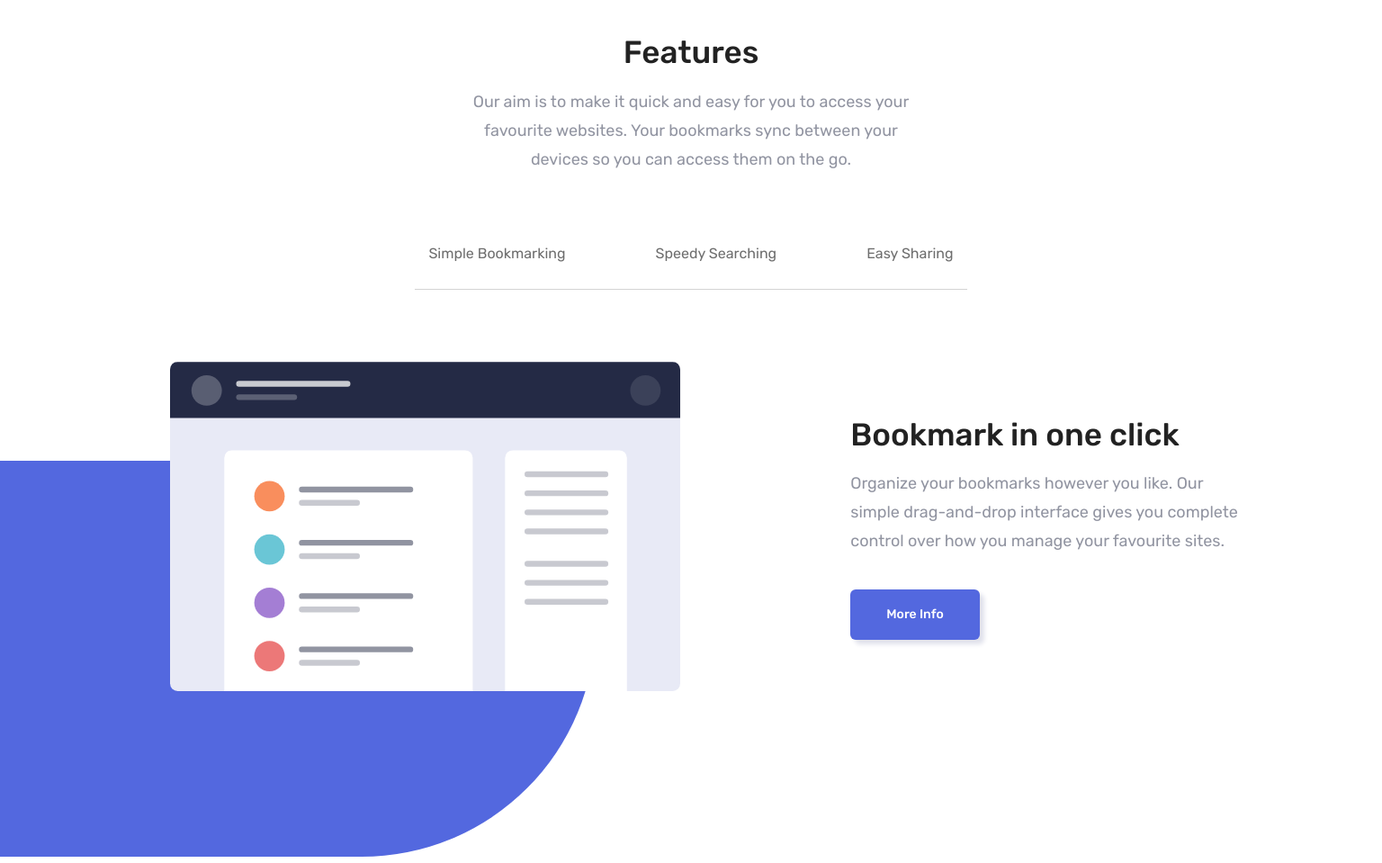
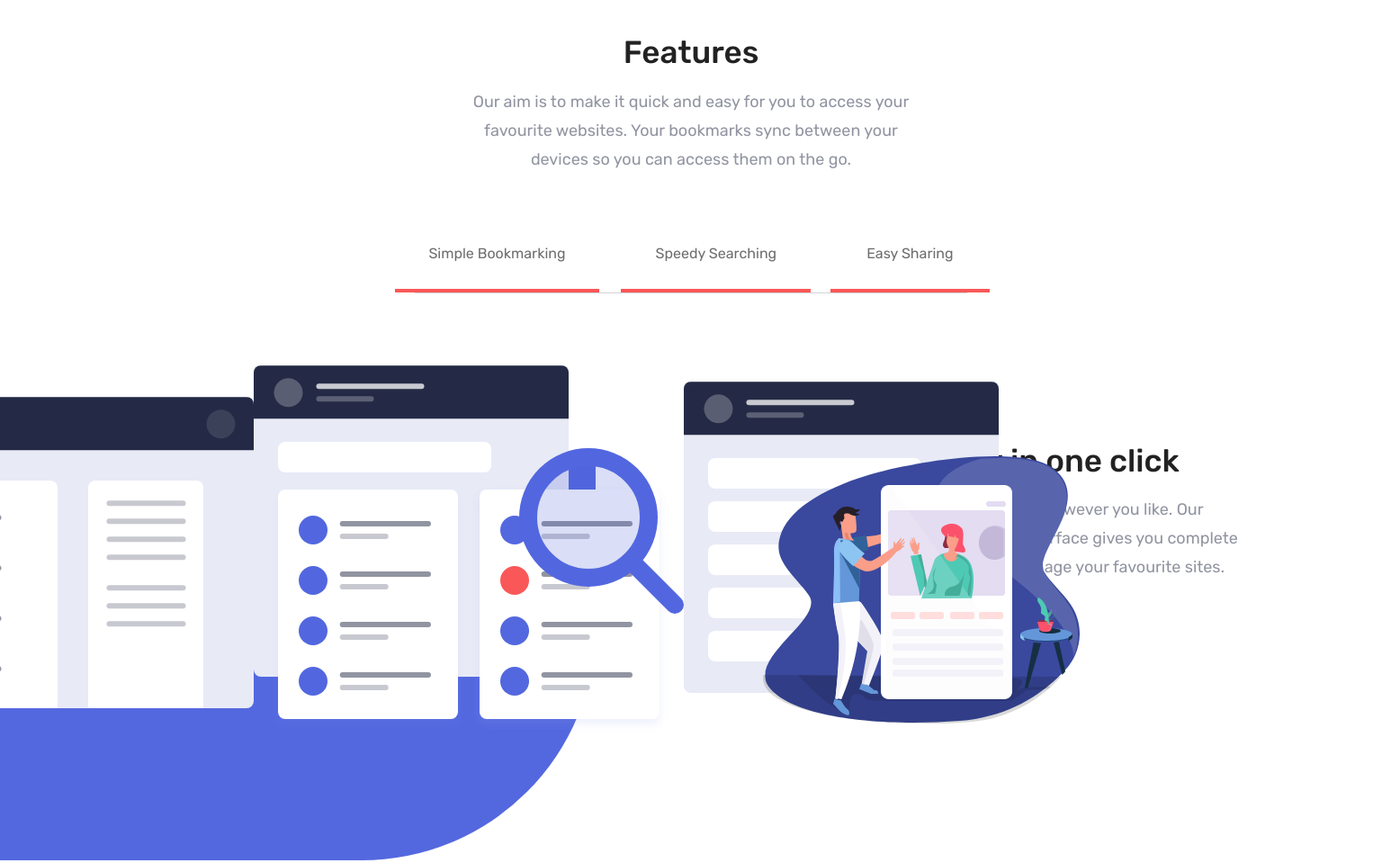
Before and after one commit to tomi-iwamoto/bookmark, a website built with Parcel: page index.html in a window 1536 px wide. Shown: the part 873-1832 px from the top of the page at 90% size. Built offline with nearby package versions, Linux system fonts and the light colour scheme.

Commit message:
Began adding JS for features tab

```diff
--- a/css/main.css
+++ b/css/main.css
@@ -258,6 +258,23 @@ header {
   justify-content: center;
   align-items: center;
 }
+
+.divider1 {
+  width:30%;
+  background-color: hsl(0, 94%, 66%);
+  height:2px;
+}
+.divider2 {
+  width:30%;
+  background-color: hsl(0, 94%, 66%);
+  height:2px;
+}
+.divider3 {
+  width:30%;
+  background-color: hsl(0, 94%, 66%);
+  height:2px;
+}
+
 
 .features-wrap {
   width:100%;
@@ -889,6 +906,26 @@ footer button {
   flex-direction: row;
 }
 
+.category-wrap {
+  display:flex;
+  flex-direction: column;
+  justify-content: center;
+  align-items: center;
+}
+
+.divider1 {
+  width:90%;
+  height:4px;
+}
+.divider2 {
+  width:90%;
+  height:4px;
+}
+.divider3 {
+  width:90%;
+  height:4px;
+}
+
 .features-category {
   padding:30px 50px;
 }
--- a/index.html
+++ b/index.html
@@ -86,13 +86,27 @@
 
       <div class="features-tabs">
         <div class="divider"></div>
-        <div class="features-category">Simple Bookmarking</div>
+
+        <div class="category-wrap">
+        <div id="cat1" class="features-category">Simple Bookmarking</div>
+        <div class="divider1"></div>
+      </div>
 
         <div class="divider"></div>
-        <div class="features-category">Speedy Searching</div>
+
+        <div class="category-wrap">
+        <div id="cat2" class="features-category">Speedy Searching</div>
+        <div class="divider2"></div>
+        </div>
+
 
         <div class="divider"></div>
-        <div class="features-category">Easy Sharing</div>
+
+        <div class="category-wrap">
+        <div id="cat3" class="features-category">Easy Sharing</div>
+        <div class="divider3"></div>
+        </div>
+
 
         <div class="divider"></div>
       </div>
@@ -101,7 +115,9 @@
 
       <div class="features-wrap">
         <div class="features-img">
-          <img src="img/illustration-features-tab-1.svg" alt="features">
+          <img id="featuresImg1" src="img/illustration-features-tab-1.svg" alt="features">
+          <img id="featuresImg2" src="img/illustration-features-tab-2.svg" alt="features2">
+          <img id="featuresImg3" src="img/illustration-features-tab-3.svg" alt="features3">
           <!---get from JS-->
           <div class="features-img-background"></div>
         </div>
--- a/js/main.js
+++ b/js/main.js
@@ -12,6 +12,28 @@ let arrowClose3 = document.getElementById('arrowClose3');
 let arrowOpen3 = document.getElementById('arrowOpen3');
 let arrowClose4 = document.getElementById('arrowClose4');
 let arrowOpen4 = document.getElementById('arrowOpen4');
+
+let cat1 = document.getElementById('cat1');
+let cat2 = document.getElementById('cat2');
+let cat3 = document.getElementById('cat3');
+
+let featuresImg1 = document.getElementById('featuresImg1');
+let featuresImg2 = document.getElementById('featuresImg2');
+let featuresImg3 = document.getElementById('featuresImg3');
+
+
+function showfeaturesImg1(){
+    featuresImg1.style.display = "block";
+    featuresImg2.style.display = "none";
+    featuresImg3.style.display = "none";
+}
+
+cat1.addEventListener('click', showfeaturesImg1);
+
+
+
+
+
 
 function openClose(){
     if(para1.style.display === "none"){
```
